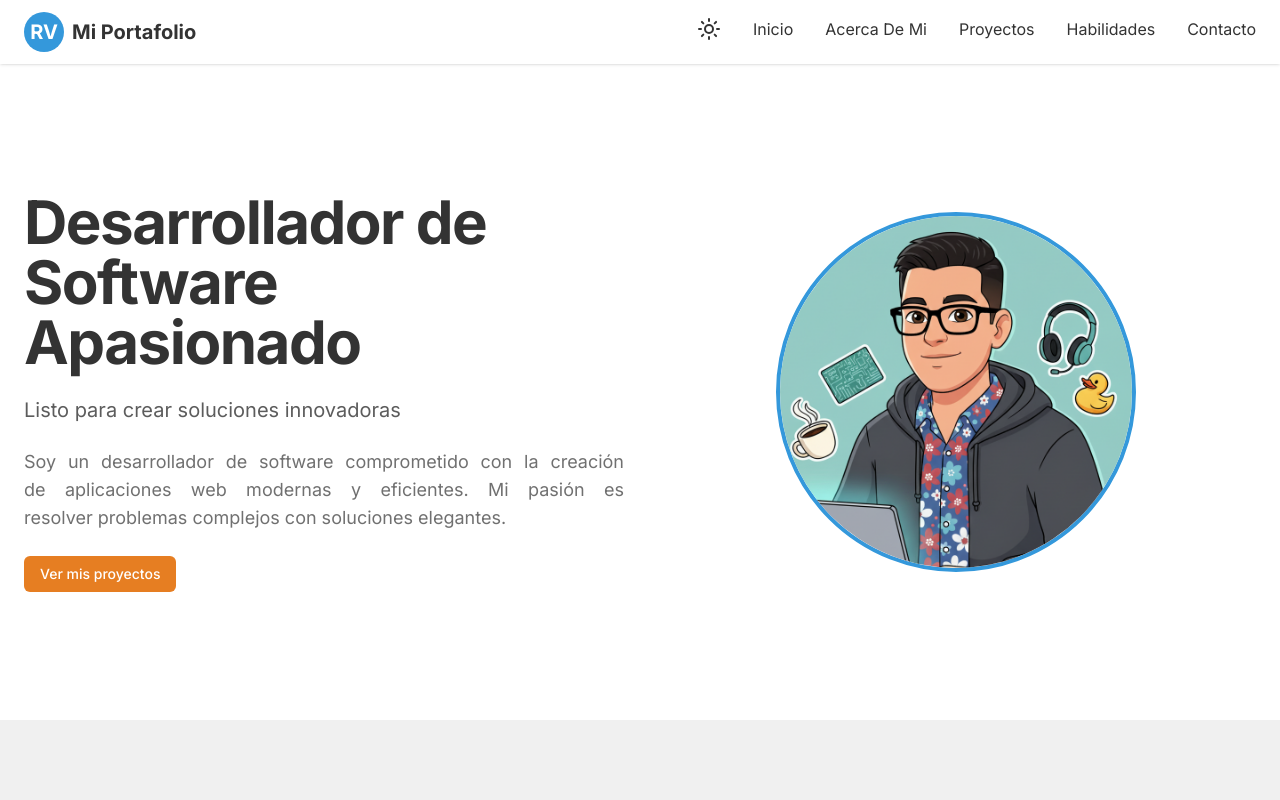
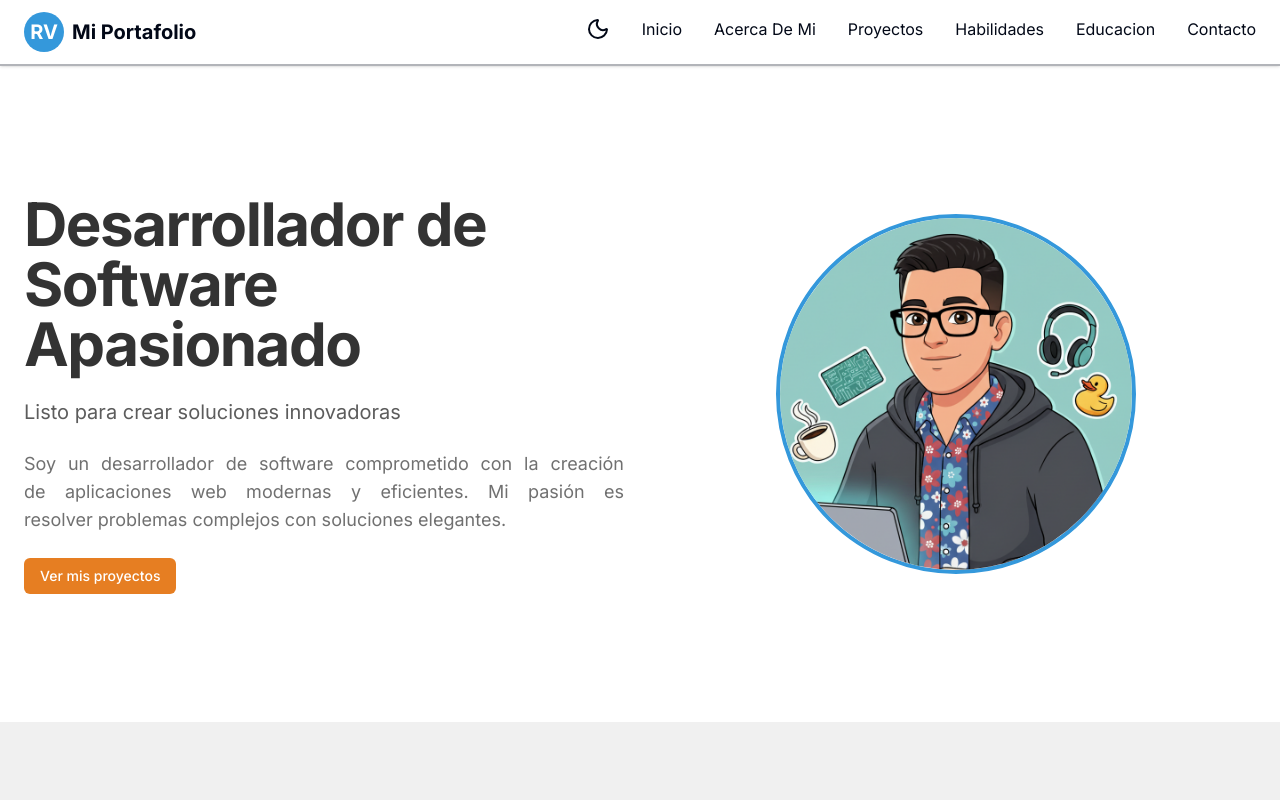
Before and after one commit to RoneyVaLo/portfolio, a React (Vite) app: page / in a window 1280 px wide. Shown: the top 800 px of the page. Built offline with nearby package versions, Linux system fonts and the light colour scheme; what @midudev/tailwind-animations would draw is missing.

Commit message:
Refactor navigation into Navbar component
Extracted navigation and dark mode logic from Layout.jsx into a new Navbar.jsx component. Added responsive mobile menu and improved dark mode toggle, enhancing code organization and maintainability.

```diff
--- a/src/components/Layout.jsx
+++ b/src/components/Layout.jsx
@@ -1,58 +1,20 @@
-import { React, useState } from "react";
-import { Menu, Sun, Moon } from "lucide-react";
+import { Menu } from "lucide-react";
+import Navbar from "./Navbar";
 
 const Layout = ({ children }) => {
-  const [isDark, setIsDark] = useState(false);
-
   return (
     <div>
-      <header className="sticky top-0 z-50 bg-white shadow-sm animate-fade-in-down">
+      <header className="sticky top-0 z-50 bg-background shadow-sm border-b-2 border-foreground/30 animate-fade-in-down">
         <div className="container mx-auto flex h-16 items-center justify-between px-4 md:px-6">
           <a href="/" className="flex items-center space-x-2">
             <div className="flex h-10 w-10 items-center justify-center rounded-full bg-[#3498DB] text-xl font-bold text-white">
               RV
             </div>
-            <span className="hidden text-xl font-bold text-[#333] sm:inline-block">
+            <span className="hidden text-xl font-bold text-foreground sm:inline-block">
               Mi Portafolio
             </span>
           </a>
-          <nav className="hidden md:block">
-            <ul className="flex space-x-8">
-              <li>
-                <button
-                  className="text-[#333] transition-colors hover:text-[#3498DB] capitalize cursor-pointer"
-                  onClick={() => setIsDark(!isDark)}
-                >
-                  {isDark ? (
-                    <Moon className="animate-rotate-in" />
-                  ) : (
-                    <Sun className="animate-rotate-in" />
-                  )}
-                </button>
-              </li>
-              {[
-                "inicio",
-                "acerca-de-mi",
-                "proyectos",
-                "habilidades",
-                "contacto",
-              ].map((item) => (
-                <li key={item}>
-                  <a
-                    href={`#${item}`}
-                    className="text-[#333] transition-colors hover:text-[#3498DB] capitalize"
-                  >
-                    {item.replace(/-/g, " ")}
-                  </a>
-                </li>
-              ))}
-            </ul>
-          </nav>
-          {/* TODO: Crear el menú responsive */}
-          <button className="inline-flex md:hidden items-center justify-center gap-2 whitespace-nowrap rounded-md text-sm font-medium transition-all shrink-0 outline-none focus-visible:border-[#020817] focus-visible:ring-[#020817]/50 focus-visible:ring-[3px] hover:bg-[#f1f5f9] hover:text-[#0f172a] dark:hover:bg-[#f1f5f9]/50 size-9">
-            <Menu />
-            <span className="sr-only">Menú</span>
-          </button>
+          <Navbar />
         </div>
       </header>
       {children}
--- /dev/null
+++ b/src/components/Navbar.jsx
@@ -0,0 +1,99 @@
+import { Menu } from "lucide-react";
+import { Moon } from "lucide-react";
+import { X } from "lucide-react";
+import { Sun } from "lucide-react";
+import React from "react";
+import { useEffect } from "react";
+import { useState } from "react";
+
+const Navbar = () => {
+  const [isDark, setIsDark] = useState(false);
+  const [isOpen, setIsOpen] = useState(false);
+
+  const links = [
+    "inicio",
+    "acerca-de-mi",
+    "proyectos",
+    "habilidades",
+    "educacion",
+    "contacto",
+  ];
+
+  useEffect(() => {
+    document.documentElement.classList.toggle("dark", isDark);
+  }, [isDark]);
+
+  return (
+    <>
+      <nav className="hidden md:block">
+        <ul className="flex space-x-8">
+          <li>
+            <button
+              className={`text-foreground transition-colors ${
+                isDark ? "hover:text-[#3498DB]" : "hover:text-[#E67E22]"
+              } capitalize cursor-pointer`}
+              onClick={() => setIsDark(!isDark)}
+            >
+              {isDark ? (
+                <Sun className="animate-rotate-in" />
+              ) : (
+                <Moon className="animate-rotate-in" />
+              )}
+            </button>
+          </li>
+          {links.map((item) => (
+            <li key={item}>
+              <a
+                href={`#${item}`}
+                className="text-foreground transition-colors hover:text-[#3498DB] capitalize"
+              >
+                {item.replace(/-/g, " ")}
+              </a>
+            </li>
+          ))}
+        </ul>
+      </nav>
+
+      <div className="md:hidden">
+        <button
+          onClick={() => setIsOpen(!isOpen)}
+          className="text-foreground inline-flex items-center justify-center gap-2 whitespace-nowrap rounded-md text-sm font-medium transition-all shrink-0 outline-none focus-visible:ring-2 focus-visible:ring-[#3498DB]/50 size-9"
+        >
+          {isOpen ? <X /> : <Menu />}
+          <span className="sr-only">Menú</span>
+        </button>
+
+        {/* Panel móvil */}
+        {isOpen && (
+          <div className="absolute top-14 left-0 w-full   bg-background text-foreground shadow-lg border-t border-gray-200 dark:border-gray-700 animate-fade-in">
+            <ul className="flex flex-col items-center py-6 space-y-6">
+              <li>
+                <button
+                  className={`transition-colors ${
+                    isDark ? "hover:text-[#3498DB]" : "hover:text-[#E67E22]"
+                  } capitalize cursor-pointer`}
+                  onClick={() => setIsDark(!isDark)}
+                >
+                  {isDark ? <Sun /> : <Moon />}
+                </button>
+              </li>
+              {links.map((item) => (
+                <li key={item}>
+                  <a
+                    href={`#${item}`}
+                    className="text-lg transition-colors hover:text-[#3498DB] capitalize"
+                    onClick={() => setIsOpen(false)} // cerrar menú al hacer clic
+                  >
+                    {item.replace(/-/g, " ")}
+                  </a>
+                </li>
+              ))}
+            </ul>
+          </div>
+        )}
+      </div>
+    </>
+  );
+};
+
+export default Navbar;
```
